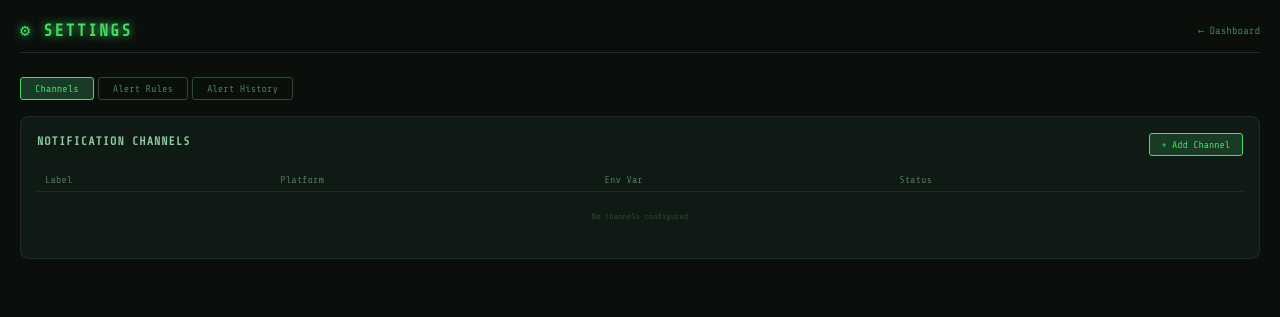
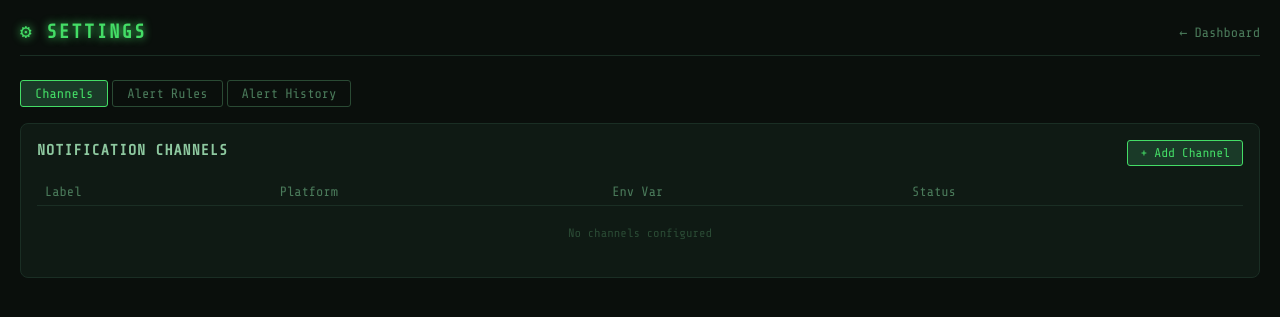
Before and after one commit to rojosinalma/soundspy, a Flask app: page /settings in a window 1280 px wide. Shown: the top 317 px of the page. Run offline with Flask 3, Linux system fonts and the light colour scheme; data that the repository does not hold is empty; parts of the project's set-up code (start-up, migrations or seed data) failed here and were passed over.

Commit message:
settings: bump font sizes (13px base → 15px, scale all em values up)

```diff
--- a/dashboard/templates/settings.html
+++ b/dashboard/templates/settings.html
@@ -7,49 +7,49 @@
 <link href="https://fonts.googleapis.com/css2?family=Share+Tech+Mono&display=swap" rel="stylesheet">
 <style>
 *{box-sizing:border-box;margin:0;padding:0}
-body{background:#0a0f0c;color:#8ec9a0;font-family:'Share Tech Mono',monospace;font-size:13px;padding:20px}
+body{background:#0a0f0c;color:#8ec9a0;font-family:'Share Tech Mono',monospace;font-size:15px;padding:20px}
 a{color:#44dd66;text-decoration:none}
 h1{font-size:1.3em;color:#44dd66;text-shadow:0 0 8px #44dd66;letter-spacing:2px;text-transform:uppercase}
-h2{font-size:0.9em;color:#8ec9a0;letter-spacing:1px;text-transform:uppercase;margin-bottom:12px;border-bottom:1px solid #1a2e24;padding-bottom:6px}
+h2{font-size:1em;color:#8ec9a0;letter-spacing:1px;text-transform:uppercase;margin-bottom:12px;border-bottom:1px solid #1a2e24;padding-bottom:6px}
 .header{display:flex;align-items:center;justify-content:space-between;padding-bottom:12px;border-bottom:1px solid #1a2e24;margin-bottom:24px}
-.back{color:#4a7a5a;font-size:0.8em;transition:color 0.2s}.back:hover{color:#44dd66}
+.back{color:#4a7a5a;font-size:0.9em;transition:color 0.2s}.back:hover{color:#44dd66}
 .section{background:#0f1a14;border:1px solid #1a2e24;border-radius:8px;padding:16px;margin-bottom:20px}
 .row{display:flex;gap:8px;align-items:center;margin-bottom:8px;flex-wrap:wrap}
-label{color:#4a7a5a;font-size:0.75em;min-width:80px}
-input,select,textarea{background:#080e0a;border:1px solid #2a4a34;color:#8ec9a0;padding:5px 8px;border-radius:3px;font-family:'Share Tech Mono',monospace;font-size:0.8em;outline:none}
+label{color:#4a7a5a;font-size:0.85em;min-width:80px}
+input,select,textarea{background:#080e0a;border:1px solid #2a4a34;color:#8ec9a0;padding:5px 8px;border-radius:3px;font-family:'Share Tech Mono',monospace;font-size:0.9em;outline:none}
 input:focus,select:focus{border-color:#44dd66}
 select option{background:#0a0f0c}
-.btn{background:transparent;border:1px solid #2a4a34;color:#44dd66;padding:5px 12px;border-radius:3px;cursor:pointer;font-family:'Share Tech Mono',monospace;font-size:0.75em;transition:all 0.2s}
+.btn{background:transparent;border:1px solid #2a4a34;color:#44dd66;padding:5px 12px;border-radius:3px;cursor:pointer;font-family:'Share Tech Mono',monospace;font-size:0.85em;transition:all 0.2s}
 .btn:hover{border-color:#44dd66;background:#1a2e24}
 .btn.danger{color:#e53e3e;border-color:#742a2a}.btn.danger:hover{background:#2a1010;border-color:#e53e3e}
 .btn.primary{background:#1a3a28;border-color:#44dd66}
-.btn.small{padding:3px 8px;font-size:0.7em}
-table{width:100%;border-collapse:collapse;font-size:0.78em}
+.btn.small{padding:3px 8px;font-size:0.8em}
+table{width:100%;border-collapse:collapse;font-size:0.9em}
 th{color:#4a7a5a;text-align:left;padding:6px 8px;border-bottom:1px solid #1a2e24;font-weight:400}
 td{padding:6px 8px;border-bottom:1px solid #0f1a14;vertical-align:middle}
 tr:hover td{background:#0f1a14}
-.badge{padding:2px 6px;border-radius:2px;font-size:0.7em}
+.badge{padding:2px 6px;border-radius:2px;font-size:0.8em}
 .badge.enabled{background:#1a3a28;color:#44dd66}
 .badge.disabled{background:#1a1a1a;color:#4a7a5a}
 .badge.info{background:#1a2a3a;color:#06b6d4}
 .badge.warning{background:#2a2010;color:#f59e0b}
 .badge.critical{background:#2a1010;color:#e53e3e}
-.empty{color:#2a4a34;text-align:center;padding:20px;font-size:0.8em}
+.empty{color:#2a4a34;text-align:center;padding:20px;font-size:0.9em}
 .form-section{background:#080e0a;border:1px solid #1a2e24;border-radius:6px;padding:14px;margin-top:12px;display:none}
 .form-section.open{display:block}
 .form-row{display:grid;grid-template-columns:repeat(auto-fill,minmax(180px,1fr));gap:10px;margin-bottom:10px}
 .form-field{display:flex;flex-direction:column;gap:4px}
-.form-field label{color:#4a7a5a;font-size:0.72em}
+.form-field label{color:#4a7a5a;font-size:0.85em}
 .form-field input,.form-field select,.form-field textarea{width:100%}
 .form-actions{display:flex;gap:8px;justify-content:flex-end;margin-top:10px}
 .condition-extra{display:none}
 .condition-extra.show{display:contents}
 #alertHistory td.level{font-variant-numeric:tabular-nums}
 .tabs{display:flex;gap:4px;margin-bottom:16px}
-.tab{padding:5px 14px;border:1px solid #2a4a34;border-radius:3px;cursor:pointer;color:#4a7a5a;font-size:0.78em;background:transparent;font-family:'Share Tech Mono',monospace}
+.tab{padding:5px 14px;border:1px solid #2a4a34;border-radius:3px;cursor:pointer;color:#4a7a5a;font-size:0.9em;background:transparent;font-family:'Share Tech Mono',monospace}
 .tab.active{background:#1a3a28;border-color:#44dd66;color:#44dd66}
 .tab-panel{display:none}.tab-panel.active{display:block}
-.hint{color:#2a6e3f;font-size:0.7em;margin-top:3px}
+.hint{color:#2a6e3f;font-size:0.8em;margin-top:3px}
 </style>
 </head>
 <body>
```
